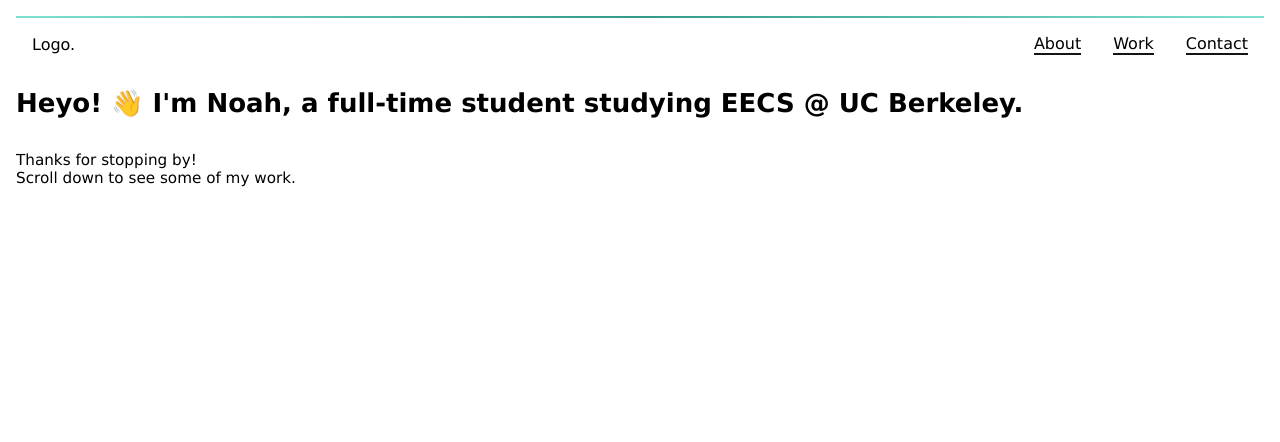
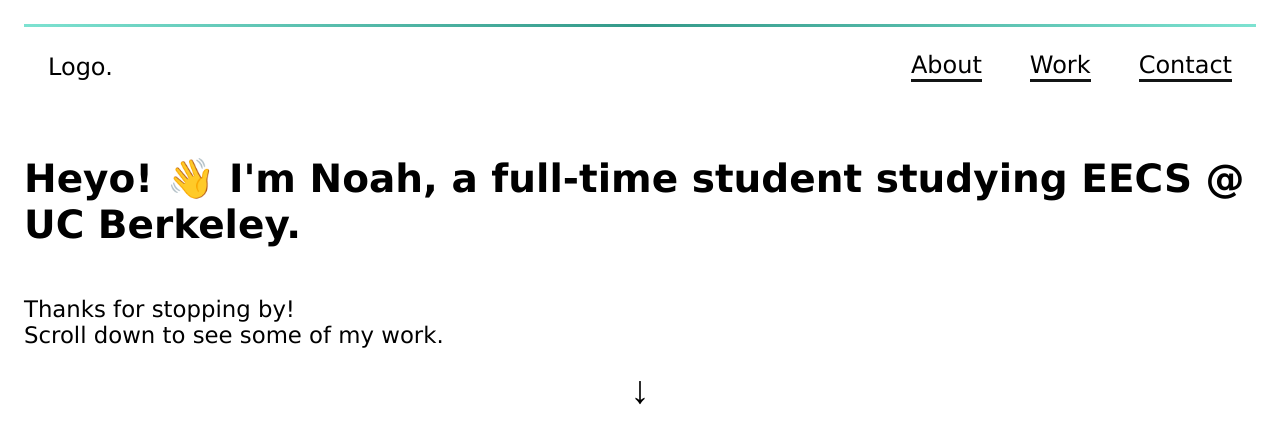
Before and after one commit to noah-CAL/WDB-project1, a plain HTML site: page index.html in a window 1280 px wide. Drawn offline with Linux system fonts and the light colour scheme.

Commit message:
add arrow

```diff
--- a/index.html
+++ b/index.html
@@ -24,6 +24,7 @@
                 <h3>Thanks for stopping by!<br>Scroll down to see some of my work.</h3>
             </div>
         </div>
+        <div id="arrow">&darr;</div>
     </div>
     <div class="portfolio">
         <div class="proj-col">
--- a/style.css
+++ b/style.css
@@ -14,6 +14,13 @@ body {
     display: flex;
     flex-direction: column;
     margin: 1em;
+    zoom: 150%;
+}
+
+.splash-page {
+    display: flex;
+    flex-direction: column;
+    align-items: center;
 }
 
 .top-gradient {
@@ -29,6 +36,7 @@ background: radial-gradient(circle, var(--accent-dark) 0%, var(--accent-light) 1
     justify-content: space-between;
     margin-bottom: 1em;
     padding-left: 1em;
+    width: 100%;
 }
 
 .nav {
@@ -64,3 +72,8 @@ background: radial-gradient(circle, var(--accent-dark) 0%, var(--accent-light) 1
     justify-content: space-between;
     align-items: flex-start;
 }
+
+#arrow {
+    font-size: 2em;
+    font-family: monospace;
+}
```
